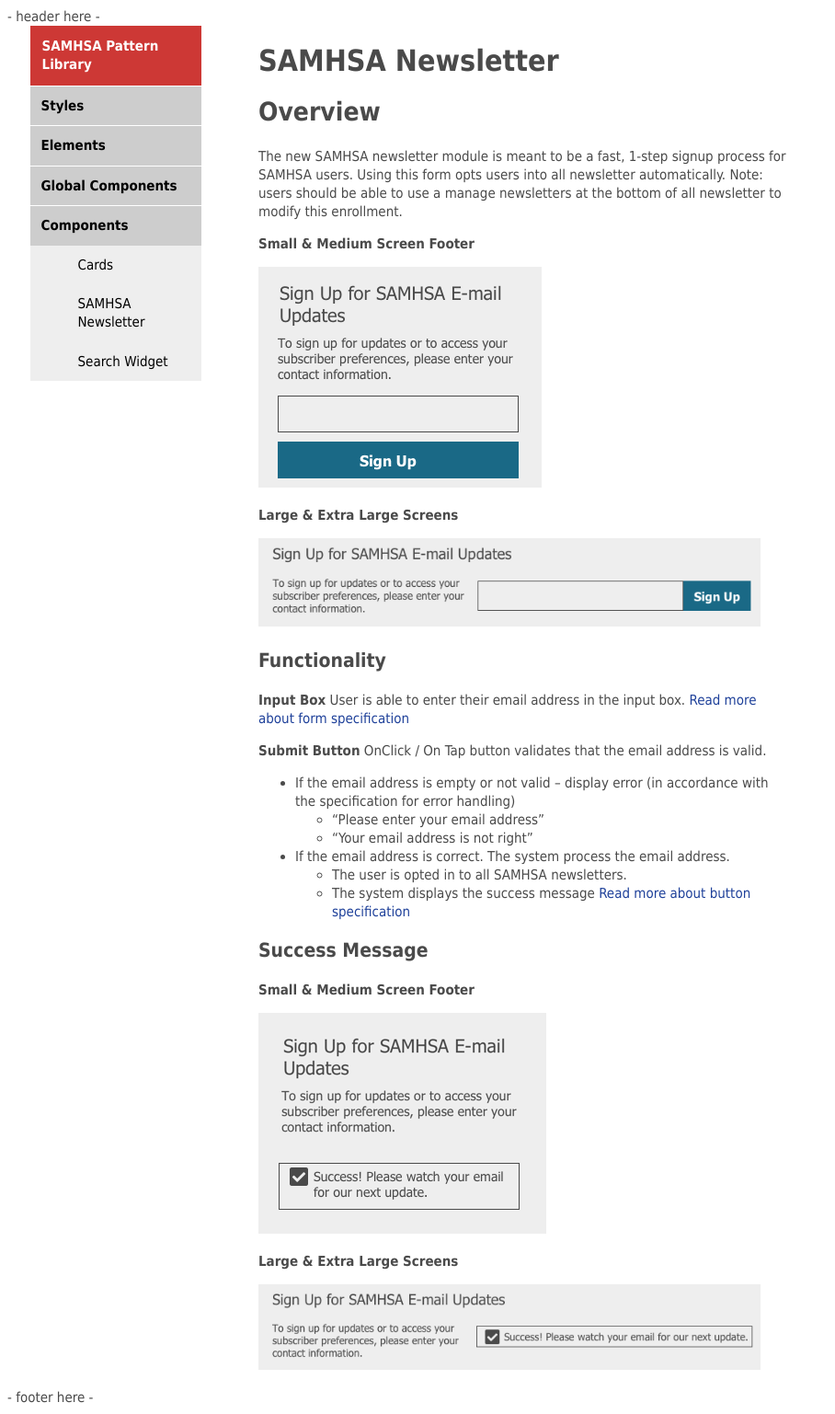
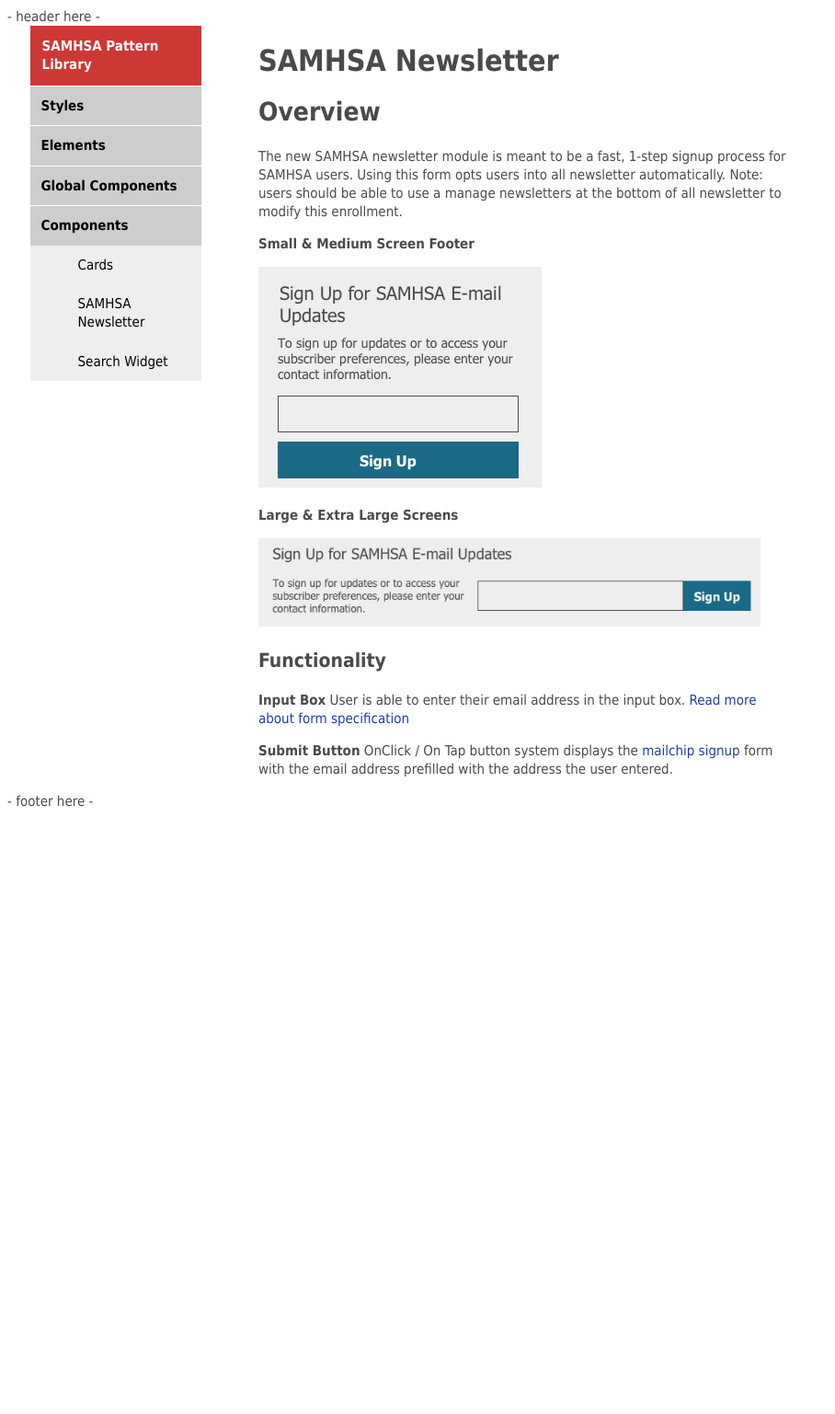
Before and after one commit to HHS/samhsa-pattern-library, a Jekyll site: the page built from docs/pages/components/newsletter.md, in a window 1280 px wide. Shown: the whole page at 92% size, without its empty margins (0-908 px from the left). Built offline with Jekyll 4.4.1, drawn with Linux system fonts in a browser that asks for light colours; nearby versions of some CDN libraries; after the commit the page ends 900 px from its top, so only the background shows below that.

Commit message:
Update newsletter.md

```diff
--- a/docs/pages/components/newsletter.md
+++ b/docs/pages/components/newsletter.md
@@ -23,22 +23,4 @@
 [Read more about form specification]({{ site.url }}forms)
 
 **Submit Button**
-OnClick / On Tap button validates that the email address is valid.
-- If the email address is empty or not valid -- display error (in accordance with the specification for error handling)
-  - "Please enter your email address"
-  - "Your email address is not right"
-- If the email address is correct. The system process the email address.
-  - The user is opted in to all SAMHSA newsletters.
-  - The system displays the success message
-[Read more about button specification]({{ site.url }}buttons)
-
-### Success Message
-
-**Small & Medium Screen Footer**
-
-![Success small screen](../assets/img/footer/sm-newsletter-success-state.png)
-
-
-**Large & Extra Large Screens**
-
-![Success large screen](../assets/img/footer/lg-newsletter-success-state.png)
+OnClick / On Tap button system displays the [mailchip signup](https://samhsa.us4.list-manage.com/subscribe?u=d0780dc94825e65acd61c17dc&id=ee1c4b138c) form with the email address prefilled with the address the user entered.
```
